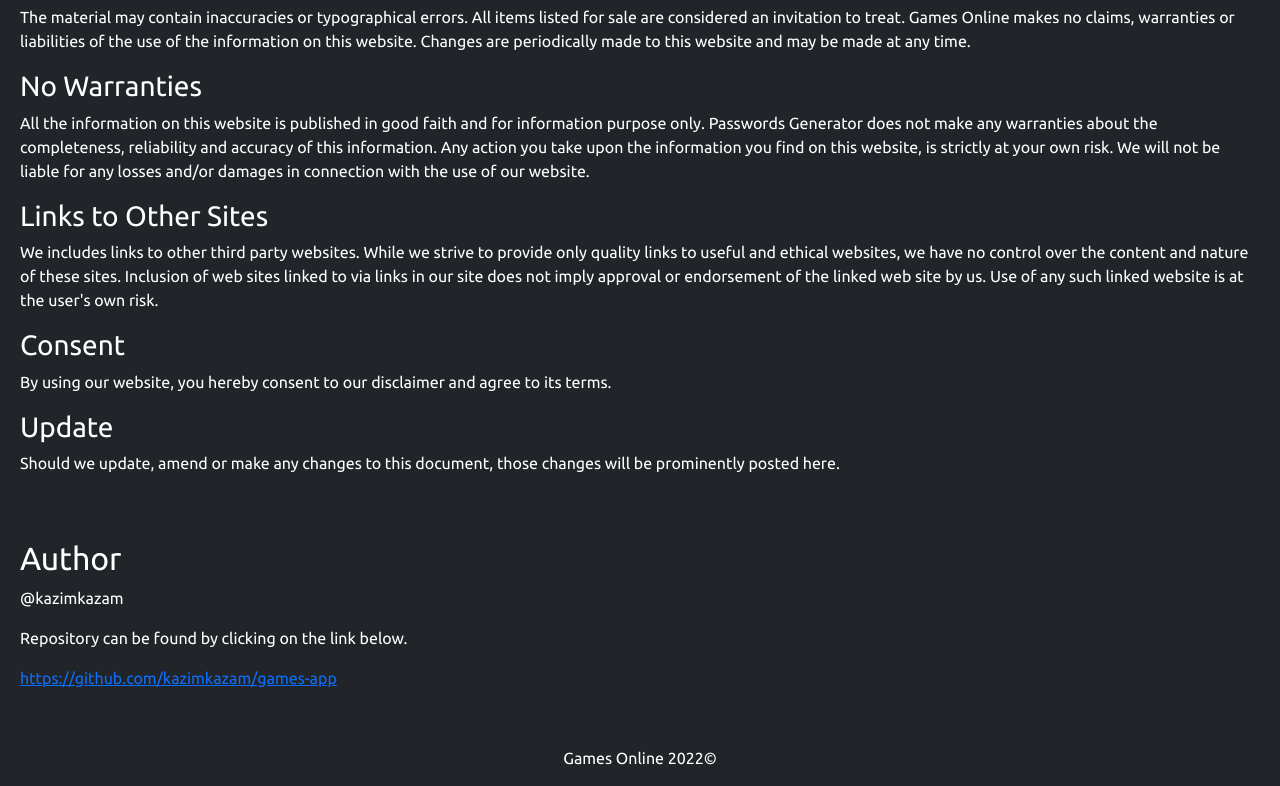
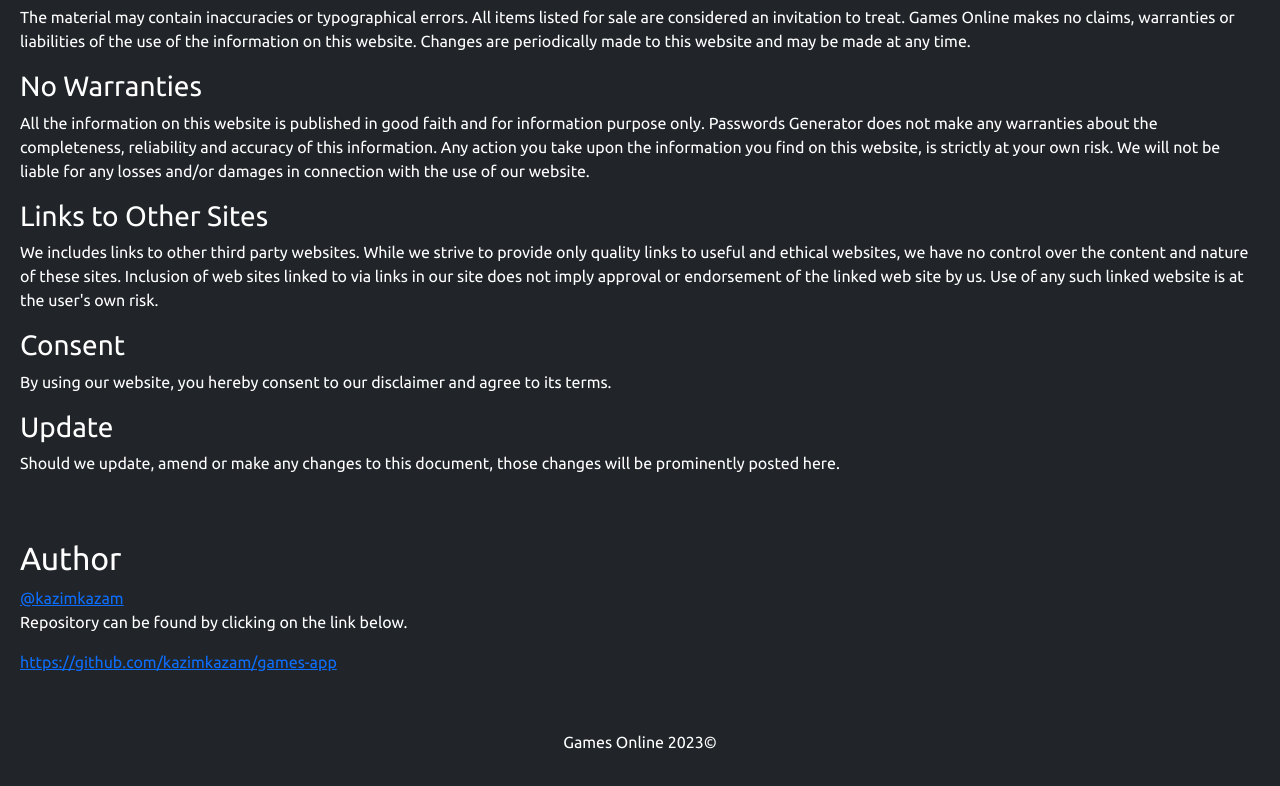
Before and after one commit to kazimkazam/games-app, a website: page acknowledgements.html in a window 1280 px wide. Shown: the part 747-1533 px from the top of the page. Drawn offline with nearby package versions, Linux system fonts and the light colour scheme; a web font is replaced by a local one.

Commit message:
Acknowledgements updated

```diff
--- a/acknowledgements.html
+++ b/acknowledgements.html
@@ -92,13 +92,13 @@
                 <br></br>
 
                 <h2>Author</h2>
-                <p>@kazimkazam</p>
+                <a href="https://github.com/kazimkazam">@kazimkazam</a>
                 <p>Repository can be found by clicking on the link below.</p>
                 <a href="https://github.com/kazimkazam/games-app">https://github.com/kazimkazam/games-app</a>
             </div>
 
             <footer class="container-fluid text-center">
-                <p>Games Online 2022©</p>
+                <p>Games Online 2023©</p>
             </footer>
         </div>
 
```
